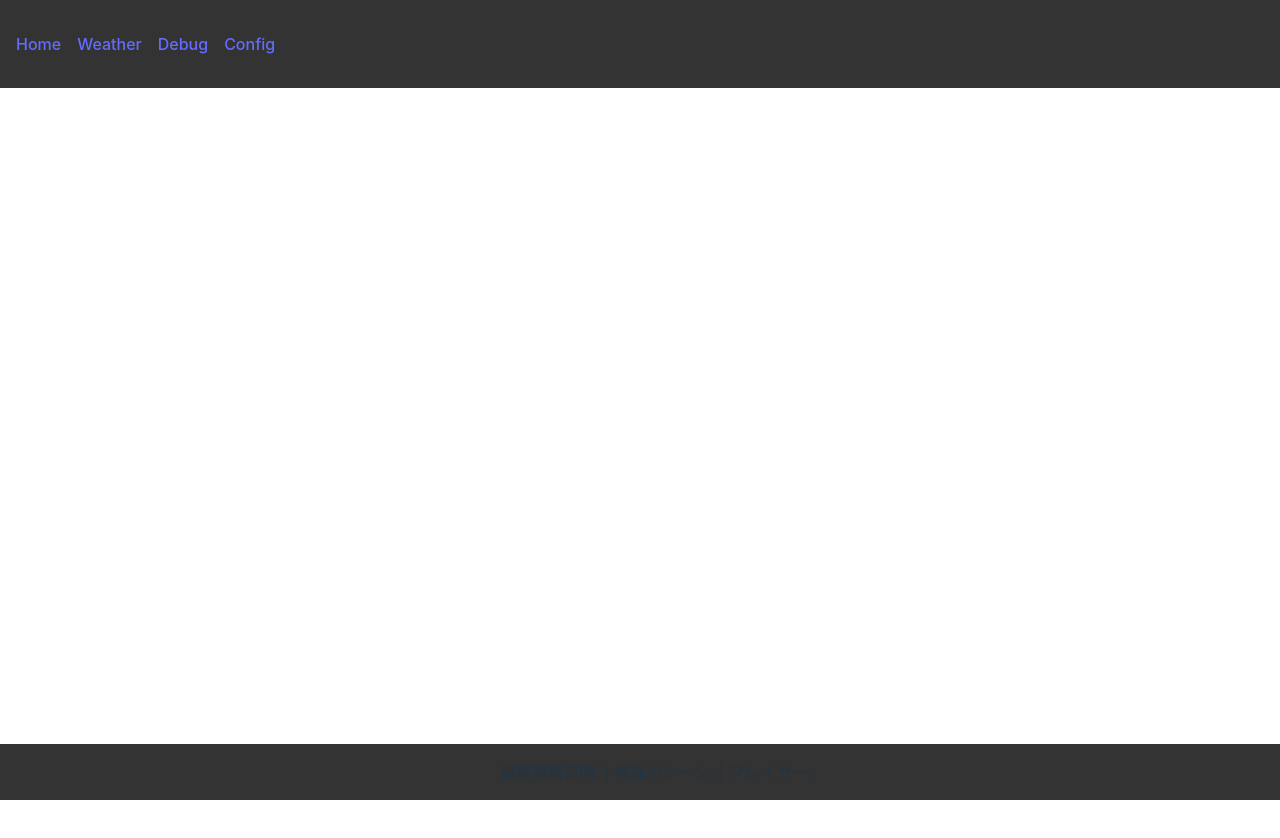
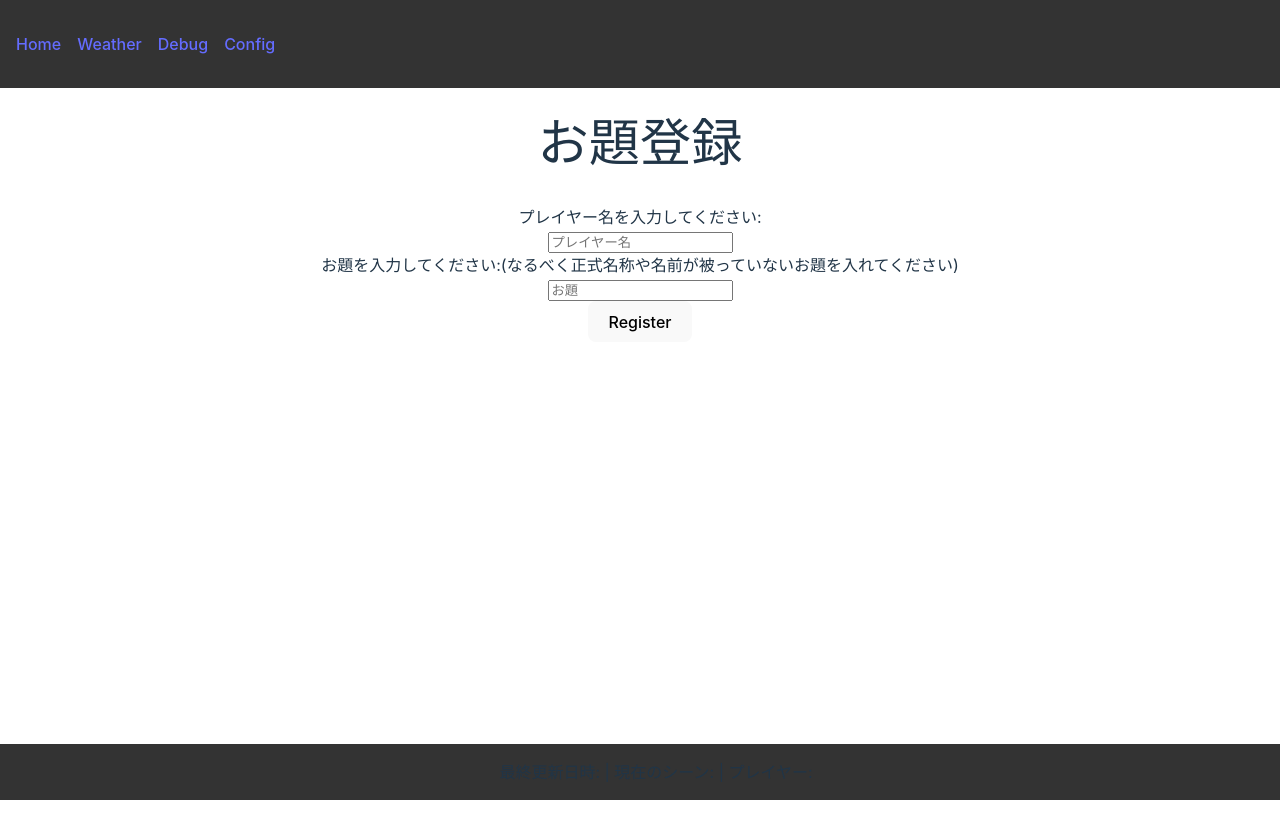
Before and after one commit to Freeesia/korenan, a React (Vite) app in the folder korenan.react.client/: page /regist in a window 1280 px wide. Shown: the top 838 px of the page. Built offline with nearby package versions, Linux system fonts and the light colour scheme; no server answers.

Commit message:
NameTopicRegistrationコンポーネントをRegistTopicに置き換え、ルーティングを更新

```diff
--- a/korenan.react.client/src/App.tsx
+++ b/korenan.react.client/src/App.tsx
@@ -11,7 +11,7 @@ import Home from "./pages/Home";
 import Weather from "./pages/Weather";
 import Debug from "./pages/Debug";
 import Config from "./pages/Config";
-import NameTopicRegistration from "./pages/NameTopicRegistration";
+import RegistTopic from "./pages/RegistTopic";
 import WaitRoundStart from "./pages/WaitRoundStart";
 import QuestionAnswering from "./pages/QuestionAnswering";
 import LiarPlayerGuessing from "./pages/LiarPlayerGuessing";
@@ -106,8 +106,8 @@ function App() {
             <Route path="/debug" element={<Debug />} />
             <Route path="/config" element={<Config />} />
             <Route
-              path="/name-topic-registration"
-              element={<NameTopicRegistration />}
+              path="/regist"
+              element={<RegistTopic />}
             />
             <Route path="/WaitRoundStart" element={<WaitRoundStart />} />
             <Route path="/QuestionAnswering" element={<QuestionAnswering />} />
--- a/korenan.react.client/src/pages/NameTopicRegistration.tsx
+++ /dev/null
@@ -1,49 +0,0 @@
-import { useContext, useState } from "react";
-import { UserContext } from "../App";
-
-function NameTopicRegistration() {
-  const [user, setUser] = useContext(UserContext);
-  const [name, setName] = useState(user?.name || "");
-  const [topic, setTopic] = useState("");
-
-  const register = async () => {
-    const response = await fetch("/api/regist", {
-      method: "POST",
-      headers: {
-        "Content-Type": "application/json",
-      },
-      body: JSON.stringify({ name, topic }),
-    });
-    const data = await response.json();
-    setUser(data);
-  };
-
-  return (
-    <div>
-      <h1>Name and Topic Registration</h1>
-      <div>
-        <label>
-          Name:
-          <input
-            type="text"
-            value={name}
-            onChange={(e) => setName(e.target.value)}
-          />
-        </label>
-      </div>
-      <div>
-        <label>
-          Topic:
-          <input
-            type="text"
-            value={topic}
-            onChange={(e) => setTopic(e.target.value)}
-          />
-        </label>
-      </div>
-      <button onClick={register}>Register</button>
-    </div>
-  );
-}
-
-export default NameTopicRegistration;
--- /dev/null
+++ b/korenan.react.client/src/pages/RegistTopic.tsx
@@ -0,0 +1,53 @@
+import { useContext, useState } from "react";
+import { UserContext } from "../App";
+import { Player } from "../models";
+import { useNavigate } from "react-router-dom";
+
+function RegistTopic() {
+  const [user, setUser] = useContext(UserContext);
+  const [name, setName] = useState(user?.name || "");
+  const [topic, setTopic] = useState("");
+  const navigate = useNavigate();
+
+  const register = async () => {
+    const response = await fetch("/api/regist", {
+      method: "POST",
+      headers: {
+        "Content-Type": "application/json",
+      },
+      body: JSON.stringify({ name, topic }),
+    });
+    const data: Player = await response.json();
+    setUser(data);
+    navigate("/WaitRoundStart");
+  };
+
+  return (
+    <div>
+      <h1>お題登録</h1>
+      <label>プレイヤー名を入力してください:</label>
+      <div>
+        <input
+          type="text"
+          placeholder="プレイヤー名"
+          value={name}
+          onChange={(e) => setName(e.target.value)}
+        />
+      </div>
+      <label>
+        お題を入力してください:(なるべく正式名称や名前が被っていないお題を入れてください)
+      </label>
+      <div>
+        <input
+          type="text"
+          placeholder="お題"
+          value={topic}
+          onChange={(e) => setTopic(e.target.value)}
+        />
+      </div>
+      <button onClick={register}>Register</button>
+    </div>
+  );
+}
+
+export default RegistTopic;
```
